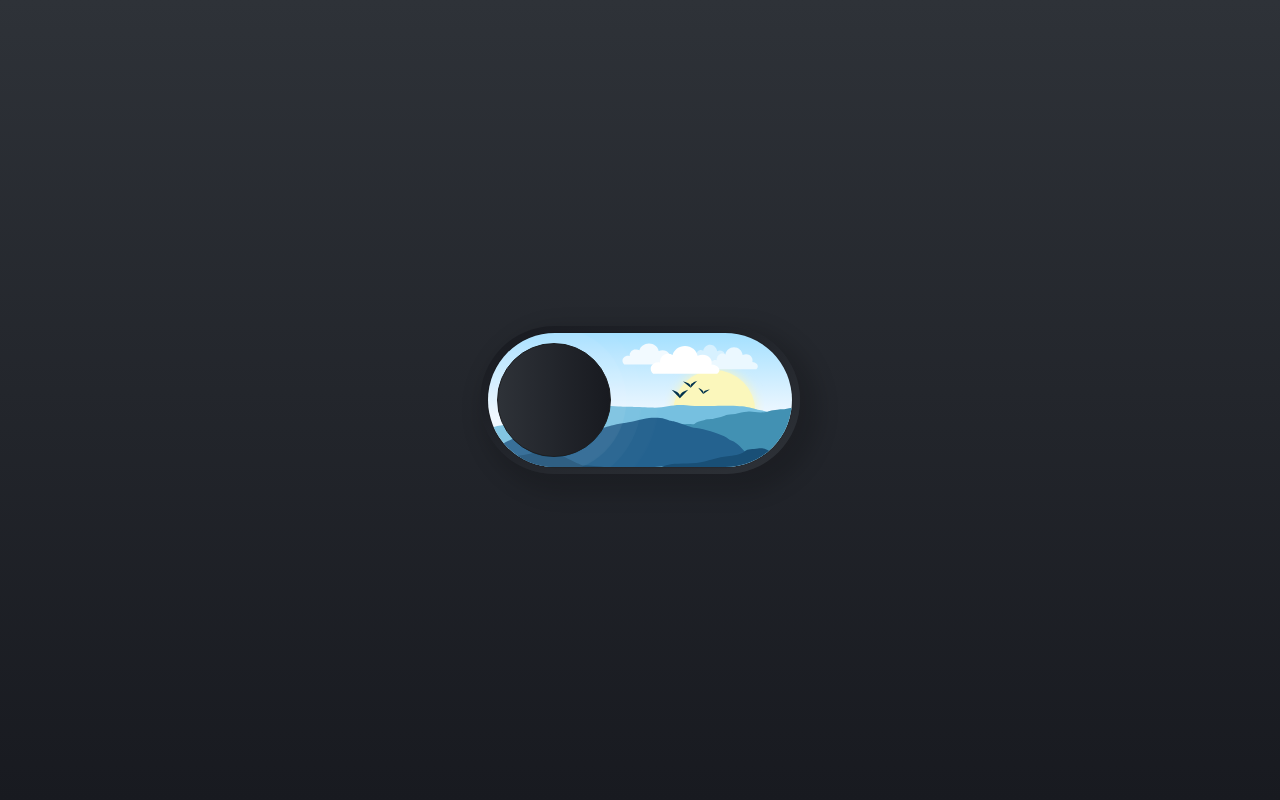
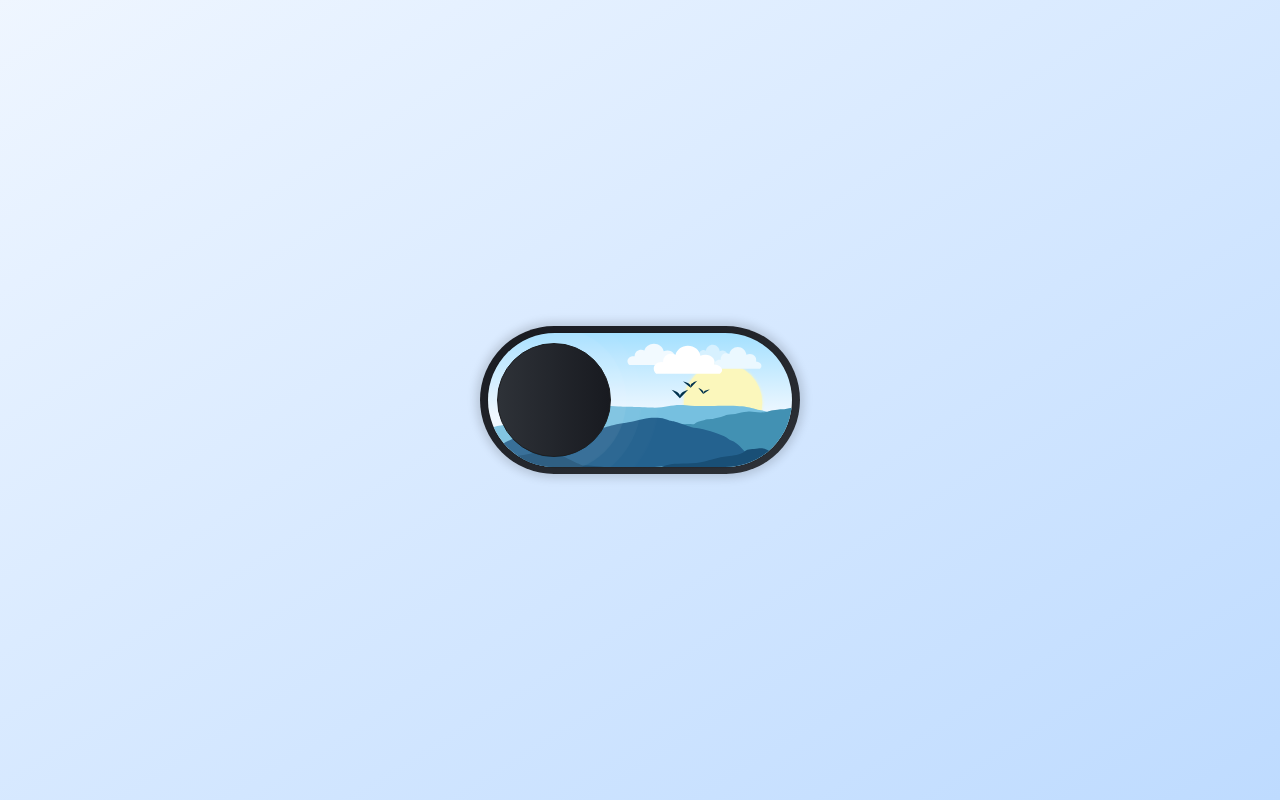
Before and after one commit to jwmdykes/toggle-switch, a React (Vite) app: page / in a window 1280 px wide. Built offline with nearby package versions, Linux system fonts and the light colour scheme.

Commit message:
more optimizations to svg and so on

```diff
--- a/src/App.tsx
+++ b/src/App.tsx
@@ -13,6 +13,14 @@ function ToggleBackground({ isChecked, ...props }: BackgroundProps) {
       strokeLinecap="round"
       {...props}
     >
+      <filter id="glow">
+        <feGaussianBlur stdDeviation="4" result="coloredBlur" />
+        <feMerge>
+          <feMergeNode in="coloredBlur" />
+          <feMergeNode in="SourceGraphic" />
+        </feMerge>
+      </filter>
+
       <defs>
         <path
           id="cloudPath"
@@ -30,45 +38,55 @@ function ToggleBackground({ isChecked, ...props }: BackgroundProps) {
         />
       </defs>
 
-      <filter id="glow">
-        <feGaussianBlur stdDeviation="4" result="coloredBlur" />
-        <feMerge>
-          <feMergeNode in="coloredBlur" />
-          <feMergeNode in="SourceGraphic" />
-        </feMerge>
-      </filter>
+      <circle
+        id="sun"
+        cx="540"
+        cy="160"
+        r="90"
+        className={`filter-[url(#glow)] fill-sun transition-all duration-400 ${
+          isChecked ? 'translate-y-full' : ''
+        }`}
+      />
 
-      <g id="Sun" transform="matrix(3.12982,0,0,3.12982,-1295.3,-111.684)">
-        <circle
-          cx="580"
-          cy="90"
-          r="30"
-          className={`filter-[url(#glow)] fill-sun transition-all duration-400 ${
-            isChecked ? 'translate-y-full' : 'translate-y-[0.3em]'
-          }`}
-        />
-      </g>
+      <path
+        id="Moon"
+        transform="matrix(0.84,0,0,0.91,-15,0)"
+        d="M225.172,130.061C217.397,147.406 199.975,159.5 179.75,159.5C152.292,159.5 130,137.208 130,109.75C130,86.521 145.955,66.989 167.495,61.524C164.714,67.727 163.167,74.601 163.167,81.835C163.167,109.292 185.459,131.585 212.917,131.585C217.145,131.585 221.251,131.056 225.172,130.061Z"
+        className={`scale-[105%] filter-[url(#glow)] transition-all duration-700 ${
+          isChecked ? 'fill-moon' : 'fill-transparent -translate-y-1/2'
+        }`}
+      />
+
       <g
-        id="Clouds"
+        id="clouds"
         className={`${
           isChecked ? 'opacity-0' : 'opacity-100'
-        } transition-opacity duration-200 -translate-y-4`}
+        } transition-opacity duration-200`}
       >
-        <g transform="matrix(0.652609,0,0,0.706964,261.03,23.6285)">
-          <use href="#cloudPath" className="fill-[rgb(215,241,255)]"></use>
-        </g>
-        <g transform="matrix(0.901489,0,0,0.799636,25.3886,18.2931)">
-          <use href="#cloudPath" className="fill-[rgb(242,250,255)]"></use>
-        </g>
-        <g transform="matrix(0.80833,0,0,0.824965,256.251,26.615)">
-          <use href="#cloudPath" className="fill-[rgb(235,248,255)]"></use>
-        </g>
-        <g transform="matrix(1.16518,0,0,1.05272,7.34375,17.0625)">
-          <use href="#cloudPath" className="fill-white"></use>
-        </g>
+        <use
+          transform="matrix(0.65,0,0,0.70,268,8)"
+          href="#cloudPath"
+          className="fill-[rgb(215,241,255)]"
+        ></use>
+        <use
+          transform="matrix(0.90,0,0,0.8,37.38,3)"
+          href="#cloudPath"
+          className="fill-[rgb(242,250,255)]"
+        ></use>
+        <use
+          transform="matrix(0.80,0,0,0.82,268.25,10)"
+          href="#cloudPath"
+          className="fill-[rgb(235,248,255)] "
+        ></use>
+        <use
+          transform="matrix(1.16,0,0,1.05,16,1)"
+          href="#cloudPath"
+          className="fill-white"
+        ></use>
       </g>
+
       <g
-        id="Birds"
+        id="birds"
         transform="matrix(0.811411,0,0,0.811411,82.8801,38.4731)"
         className={`-translate-x-10 -translate-y-1 scale-[110%] ${
           isChecked ? 'opacity-0' : 'opacity-100'
@@ -99,18 +117,6 @@ function ToggleBackground({ isChecked, ...props }: BackgroundProps) {
           </g>
         </g>
       </g>
-      <g
-        id="Moon"
-        transform="matrix(0.840582,0,0,0.840582,-9.27571,-0.0962624)"
-        className="-translate-x-[1em] translate-y-[1em] scale-[105%]"
-      >
-        <path
-          d="M225.172,130.061C217.397,147.406 199.975,159.5 179.75,159.5C152.292,159.5 130,137.208 130,109.75C130,86.521 145.955,66.989 167.495,61.524C164.714,67.727 163.167,74.601 163.167,81.835C163.167,109.292 185.459,131.585 212.917,131.585C217.145,131.585 221.251,131.056 225.172,130.061Z"
-          className={`filter-[url(#glow)] transition-all duration-700 ${
-            isChecked ? 'fill-moon' : 'fill-transparent -translate-y-1/2'
-          }`}
-        />
-      </g>
 
       <g
         id="Stars"
@@ -135,6 +141,7 @@ function ToggleBackground({ isChecked, ...props }: BackgroundProps) {
           className="stroke-[0.08rem] stroke-white [stroke-dasharray:0,202,0,0,0,0]"
         ></use>
       </g>
+
       <g id="Mountains" className="translate-y-[7.2em] scale-y-[75%]">
         <path
           d="M-50,220C-50,220 -19.631,180.169 30,174.756C58.671,171.629 92.007,171.117 120,170C152.666,168.697 175.616,158.69 200,150C229.677,139.424 233.84,131.617 250,130C264.762,128.523 275.148,136.032 305,140C333.843,143.834 334.695,143.162 380,150C413.747,155.094 426.443,142.645 460,150C500.923,158.969 512.202,154.906 560,160C607.569,165.07 609.702,173.531 630,180C659.535,189.413 662.827,206.656 700,210C739.937,213.593 740,350 740,350L-40,370L-50,220Z"
@@ -174,9 +181,8 @@ function ToggleBackground({ isChecked, ...props }: BackgroundProps) {
   );
 }
 
-function Toggle() {
+function Toggle(props: ComponentPropsWithRef<'input'>) {
   const toggleId = useId();
-  const [isChecked, setIsChecked] = useState(false);
 
   return (
     <>
@@ -185,23 +191,22 @@ function Toggle() {
         id={toggleId}
         className="sr-only"
         aria-label="Toggle"
-        checked={isChecked}
-        onChange={() => setIsChecked((prev) => !prev)}
+        {...props}
       />
       <label htmlFor={toggleId} className="cursor-pointer">
         <div className="w-80 text-[0.6rem] rounded-full p-[0.8em] bg-gradient-to-br from-bg-bottom to-bg-top shadow-glow">
           <div className="z-0 relative shadow-groove rounded-full overflow-hidden p-[1em]">
             <ToggleBackground
-              isChecked={isChecked}
+              isChecked={props.checked ?? false}
               className={`-z-10 absolute top-0 left-0 bg-linear-to-b to-60% transition-colors duration-300 w-full ${
-                isChecked
+                props.checked
                   ? 'from-night-top to-night-bottom'
                   : 'from-day-top to-day-bottom'
               }`}
             />
             <div
               className={`shadow-multiple z-10 border-[0.12em] border-dark-border bg-linear-to-r from-bg-top to-bg-bottom rounded-full w-2/5 aspect-square  ${
-                isChecked && 'translate-x-[150%]'
+                props.checked && 'translate-x-[150%]'
               } transition-all duration-300 ease-in-out`}
             ></div>
           </div>
@@ -212,9 +217,15 @@ function Toggle() {
 }
 
 function App() {
+  const [isDark, setIsDark] = useState(false);
+
   return (
-    <div className="bg-linear-to-b from-bg-top to-bg-bottom h-dvh flex items-center justify-center">
-      <Toggle />
+    <div
+      className={`transition-colors duration-700 bg-linear-to-br h-dvh flex items-center justify-center ${
+        isDark ? 'from-bg-top to-bg-bottom' : 'from-blue-50 to-blue-200'
+      }`}
+    >
+      <Toggle checked={isDark} onChange={() => setIsDark((prev) => !prev)} />
     </div>
   );
 }
--- a/src/index.css
+++ b/src/index.css
@@ -26,7 +26,7 @@
   --color-bird: rgb(0, 49, 76);
 
   /* custom shadows */
-  --shadow-glow: 10px 10px 20px 10px rgba(0, 0, 0, 0.148);
+  --shadow-glow: 0px 0 10px 4px rgba(0, 0, 0, 0.148);
   --shadow-multiple: 0px 0px 0.1em 1.6em rgba(255, 255, 255, 0.06),
     0px 0px 0.1em 3.2em rgba(255, 255, 255, 0.03),
     0px 0px 0.1em 5em rgba(255, 255, 255, 0.015);
```
